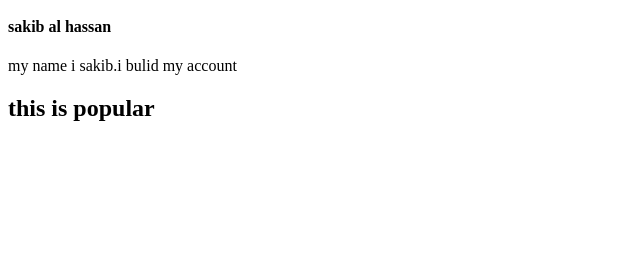
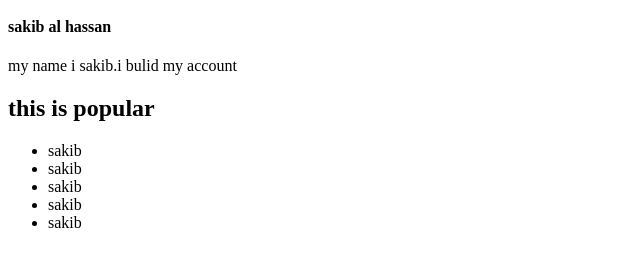
Before and after one commit to sakibalhassan/admin-repo, a plain HTML site: page index.html in a window 1280 px wide. Shown: the part 105-372 px from the top of the page, without its empty margins (0-640 px from the left). Drawn offline with Linux system fonts and the light colour scheme.

Commit message:
added tag

```diff
--- a/index.html
+++ b/index.html
@@ -13,4 +13,11 @@
    <p>my name i sakib.i bulid my account</p>
    <h2>this is popular</h2>
 </body>
+    <ul>
+        <li>sakib</li>
+        <li>sakib</li>
+        <li>sakib</li>
+        <li>sakib</li>
+        <li>sakib</li>
+    </ul>
 </html>
```
